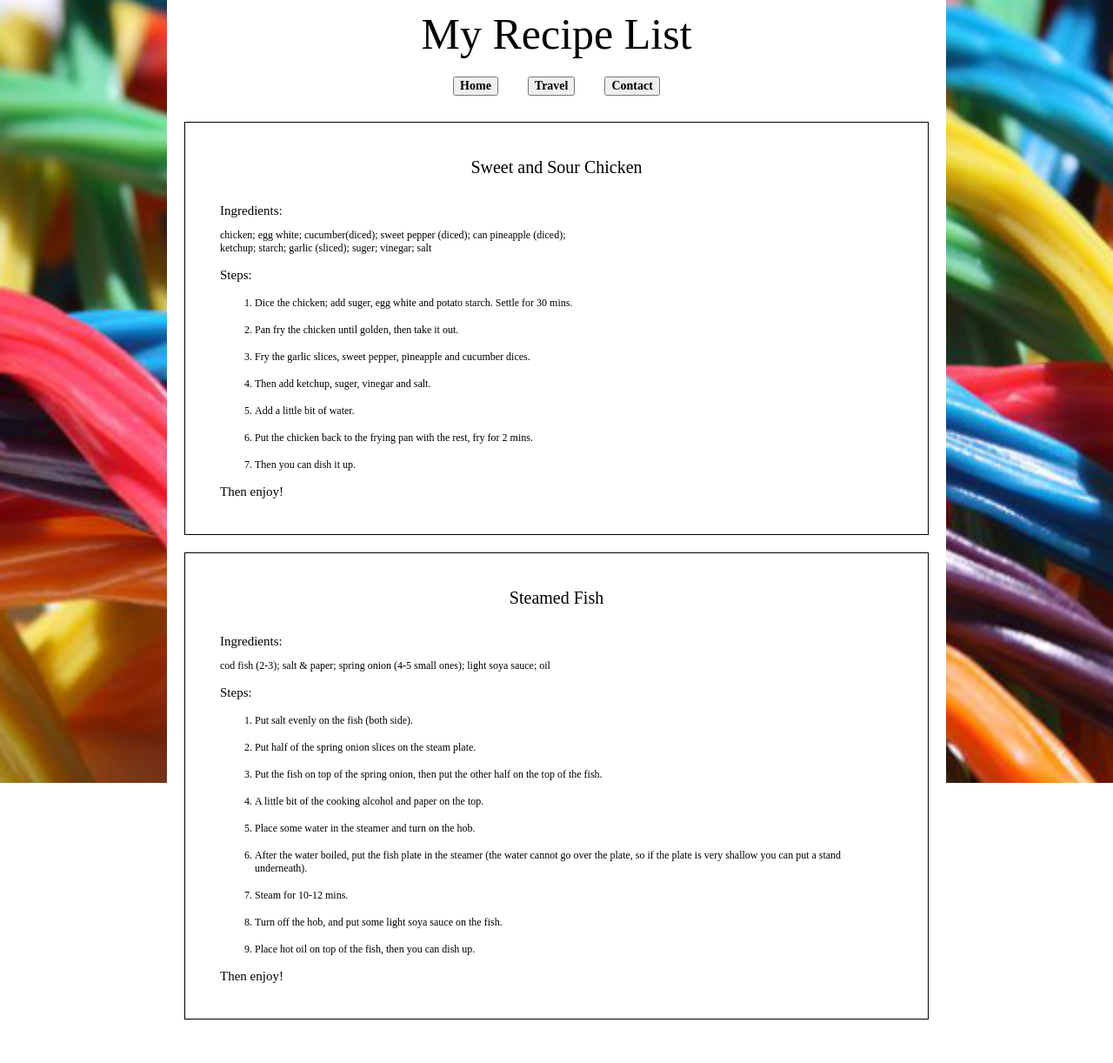
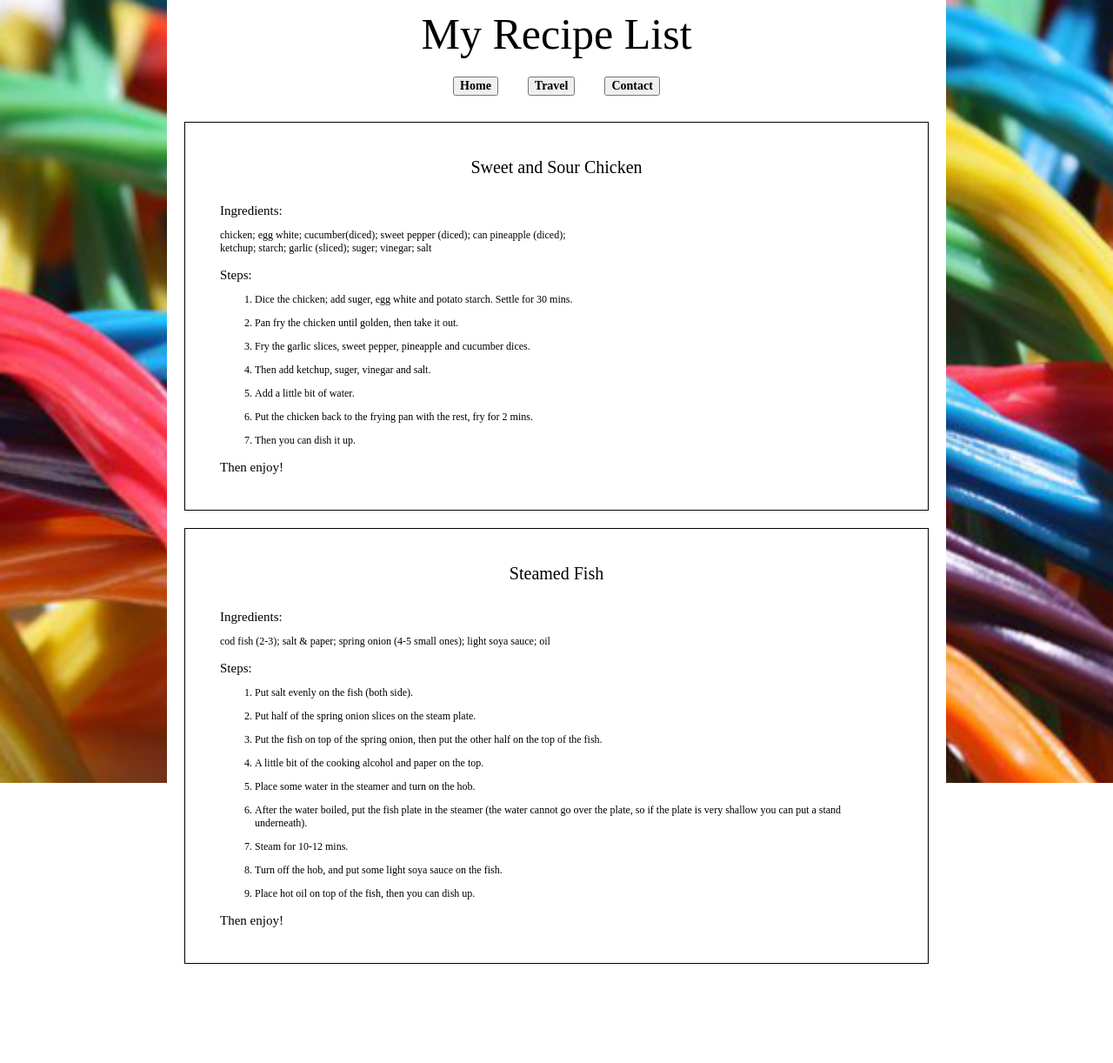
Before and after one commit to WenniAlexander/Website, a Jekyll site: the page built from food/index.html, in a window 1280 px wide. Shown: the whole page at 87% size. Built offline with Jekyll 4.4.1, drawn with Linux system fonts in a browser that asks for light colours; some web fonts are replaced; after the commit the page ends 1158 px from its top, so only the background shows below that.

Commit message:
Update food.css

```diff
--- a/css/food.css
+++ b/css/food.css
@@ -103,5 +103,5 @@ ol {
     display: block;
 }
 li {
-    margin-top: 16px;
+    margin-top: 12px;
 }
```
